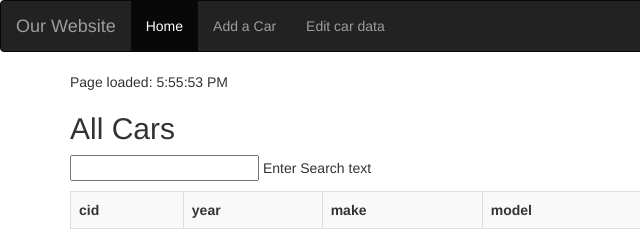
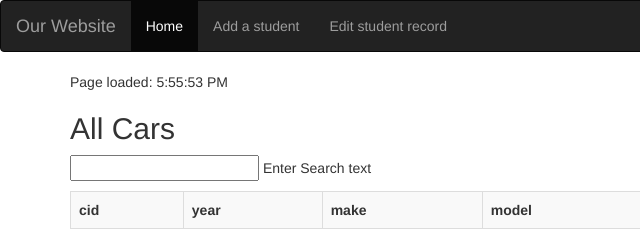
Before and after one commit to JacobArchambault/angular-students, a website: page public/index.html in a window 1280 px wide. Shown: the top 240 px of the page, 0-640 px from the left. Drawn offline with nearby package versions, Linux system fonts and the light colour scheme; some packages are replaced by stand-ins of ours; no server answers.

Commit message:
update header for student info

```diff
--- a/public/index.html
+++ b/public/index.html
@@ -24,8 +24,8 @@
             <div>
                 <ul class="nav navbar-nav">
                     <li class="active"><a href="#all_cars">Home</a></li>
-                    <li><a href="#add_car">Add a Car</a></li>
-                    <li><a href="#edit_cars">Edit car data</a></li>
+                    <li><a href="#add_car">Add a student</a></li>
+                    <li><a href="#edit_cars">Edit student record</a></li>
                 </ul>
             </div>
         </div>
```
